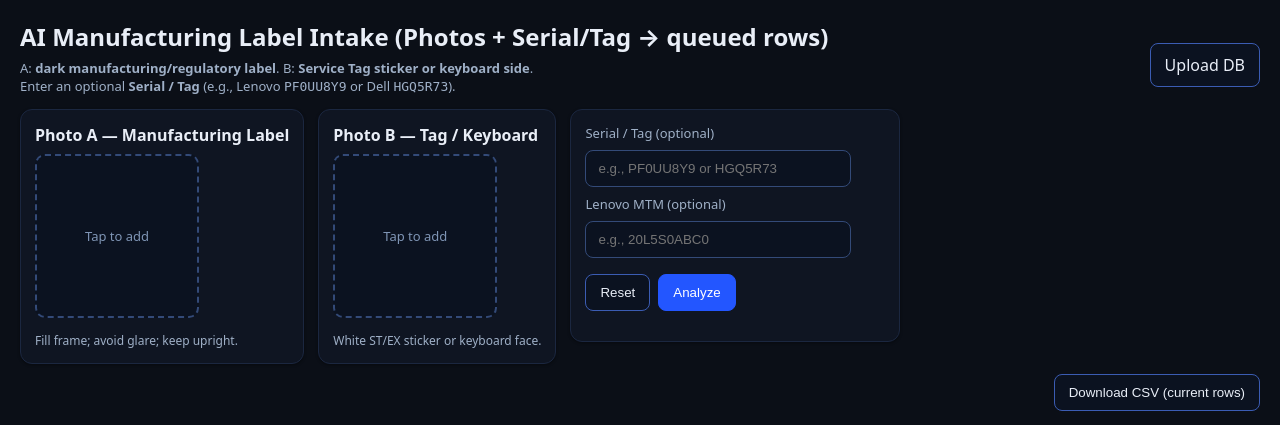
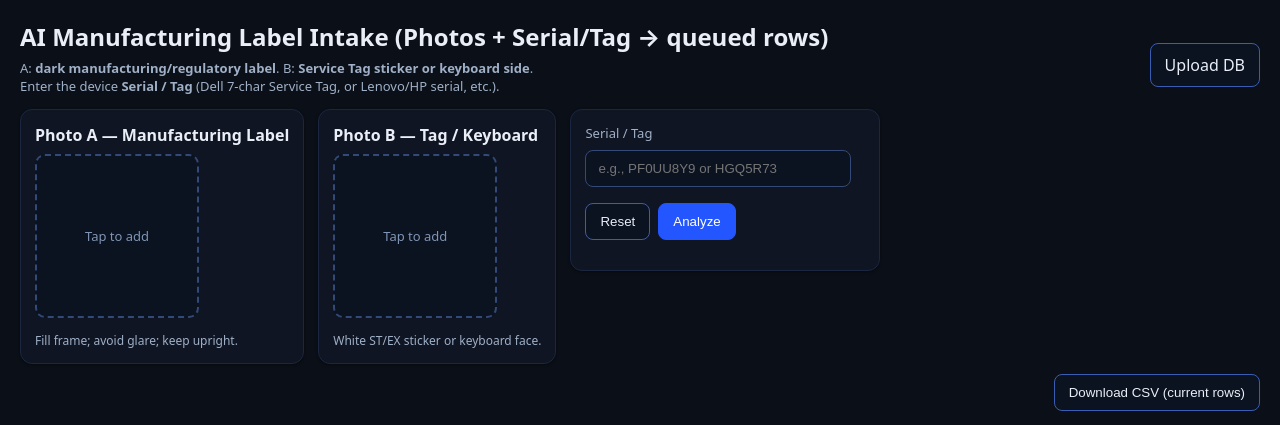
Before and after one commit to manni-1974/itaddetails-ap, a Flask app: template templates/index.html in a window 1280 px wide. Shown: the top 425 px of the page. Run offline with Flask 3, Linux system fonts and the light colour scheme; the template is opened without the code that fills it, so the values that code supplies are empty.

Commit message:
Sync all recent changes (app_ai, templates, static)

```diff
--- a/templates/index.html
+++ b/templates/index.html
@@ -55,7 +55,7 @@
       <h2>AI Manufacturing Label Intake (Photos + Serial/Tag → queued rows)</h2>
       <div class="small">
         A: <b>dark manufacturing/regulatory label</b>. B: <b>Service Tag sticker or keyboard side</b>.<br>
-        Enter an optional <b>Serial / Tag</b> (e.g., Lenovo <code>PF0UU8Y9</code> or Dell <code>HGQ5R73</code>).
+        Enter the device <b>Serial / Tag</b> (Dell 7-char Service Tag, or Lenovo/HP serial, etc.).
       </div>
     </div>
     <div><a class="linkbtn" href="/upload-db">Upload DB</a></div>
@@ -80,14 +80,10 @@
       <div class="hint">White ST/EX sticker or keyboard face.</div>
     </div>
 
-    <div class="card stack" style="min-width:300px">
+    <div class="card stack" style="min-width:280px">
       <div class="stack">
-        <label for="serialInput" style="font-size:13px;color:#9fb0c7">Serial / Tag (optional)</label>
+        <label for="serialInput" style="font-size:13px;color:#9fb0c7">Serial / Tag</label>
         <input id="serialInput" type="text" placeholder="e.g., PF0UU8Y9 or HGQ5R73" autocomplete="off">
-      </div>
-      <div class="stack">
-        <label for="mtmInput" style="font-size:13px;color:#9fb0c7">Lenovo MTM (optional)</label>
-        <input id="mtmInput" type="text" placeholder="e.g., 20L5S0ABC0" autocomplete="off">
       </div>
       <div style="display:flex;gap:8px;flex-wrap:wrap;margin-top:8px">
         <button id="resetBtn"   type="button">Reset</button>
@@ -124,13 +120,16 @@
 <script>
 (function(){
   function byId(id){ return document.getElementById(id); }
+
+  // NEW: accept any length (letters/digits), uppercase, NO truncation
   function normalizeSerial(v){ return (v||"").toUpperCase().replace(/[^A-Z0-9]/g,""); }
-  function normalizeMTM(v){ return (v||"").toUpperCase().replace(/[^A-Z0-9]/g,""); }
+
   function setStatus(msg, isErr=false){
     const s = byId('statusMsg'); if(!s) return;
     s.textContent = msg || "";
     s.className = "hint " + (isErr ? "err" : "ok");
   }
+
   function rebuildBox(boxId, inputId){
     const box = byId(boxId);
     while(box.firstChild){ box.removeChild(box.firstChild); }
@@ -153,14 +152,15 @@
     });
     return input;
   }
+
   function hardResetUI(){
     rebuildBox('boxA','fileA');
     rebuildBox('boxB','fileB');
     const serial = byId('serialInput'); if (serial) serial.value = "";
-    const mtm = byId('mtmInput'); if (mtm) mtm.value = "";
     setStatus("");
     const ab = byId('analyzeBtn'); if(ab) ab.disabled = false;
   }
+
   function getFilesSafe(){
     let fileA = byId('fileA'); if(!fileA) fileA = rebuildBox('boxA','fileA');
     let fileB = byId('fileB'); if(!fileB) fileB = rebuildBox('boxB','fileB');
@@ -239,6 +239,7 @@
           try{
             btn.disabled = true;
 
+            // Merge edited values into payload
             const payload = Object.assign({}, j, {
               manufacturer: inpMfr.value.trim(),
               model_no:     inpModel.value.trim(),
@@ -334,11 +335,12 @@
     const analyzeBtn    = byId('analyzeBtn');
     const resetBtn      = byId('resetBtn');
     const serialEl      = byId('serialInput');
-    const mtmEl         = byId('mtmInput');
     const downloadBtn   = byId('downloadCsvBtn');
 
-    serialEl.addEventListener('input', ()=> { serialEl.value = normalizeSerial(serialEl.value); });
-    mtmEl.addEventListener('input', ()=> { mtmEl.value = normalizeMTM(mtmEl.value); });
+    // Keep input clean, but do NOT truncate
+    serialEl.addEventListener('input', ()=>{
+      serialEl.value = normalizeSerial(serialEl.value);
+    });
 
     resetBtn.addEventListener('click', hardResetUI);
     downloadBtn.addEventListener('click', tableToCSV);
@@ -346,20 +348,17 @@
     analyzeBtn.addEventListener('click', async () => {
       try{
         const { fileA, fileB } = getFilesSafe();
-        const st  = normalizeSerial(serialEl.value);
-        const mtm = normalizeMTM(mtmEl.value);
+        const st = normalizeSerial(serialEl.value);
 
-        // Require both photos (core behavior)
+        // Require both photos (vision is your base truth)
         if(!(fileA.files && fileA.files[0]) || !(fileB.files && fileB.files[0])){
           setStatus("Please add both photos before analyzing.", true);
           return;
         }
 
-        // Capture files before clearing the UI
         const fa = fileA.files[0];
         const fb = fileB.files[0];
 
-        // Create a row immediately (queued)
         const row = addPendingRow(st);
         row.setWorking();
 
@@ -367,18 +366,16 @@
         hardResetUI();
         setStatus("Queued. You can add the next laptop while this analyzes.");
 
-        // Build request with captured files
+        // Build request
         const fd = new FormData();
         fd.append('fileA', fa);
         fd.append('fileB', fb);
-        if (st)  fd.append('manual_serial', st);
-        if (mtm) fd.append('manual_mtm', mtm);
+        if (st) fd.append('manual_serial', st);
 
         const r = await fetch('/analyze_pair', { method:'POST', body: fd });
         const j = await r.json().catch(()=> ({}));
         if(!r.ok){ throw new Error((j && (j.detail||j.error)) || `HTTP ${r.status}`); }
 
-        // Populate row when done (editable)
         row.setReady(j);
       }catch(e){
         setStatus("Analyze failed: " + e.message, true);
```
Also changed, not shown: uploads/s-l140.webp (added), uploads/s-l500.webp (added).
